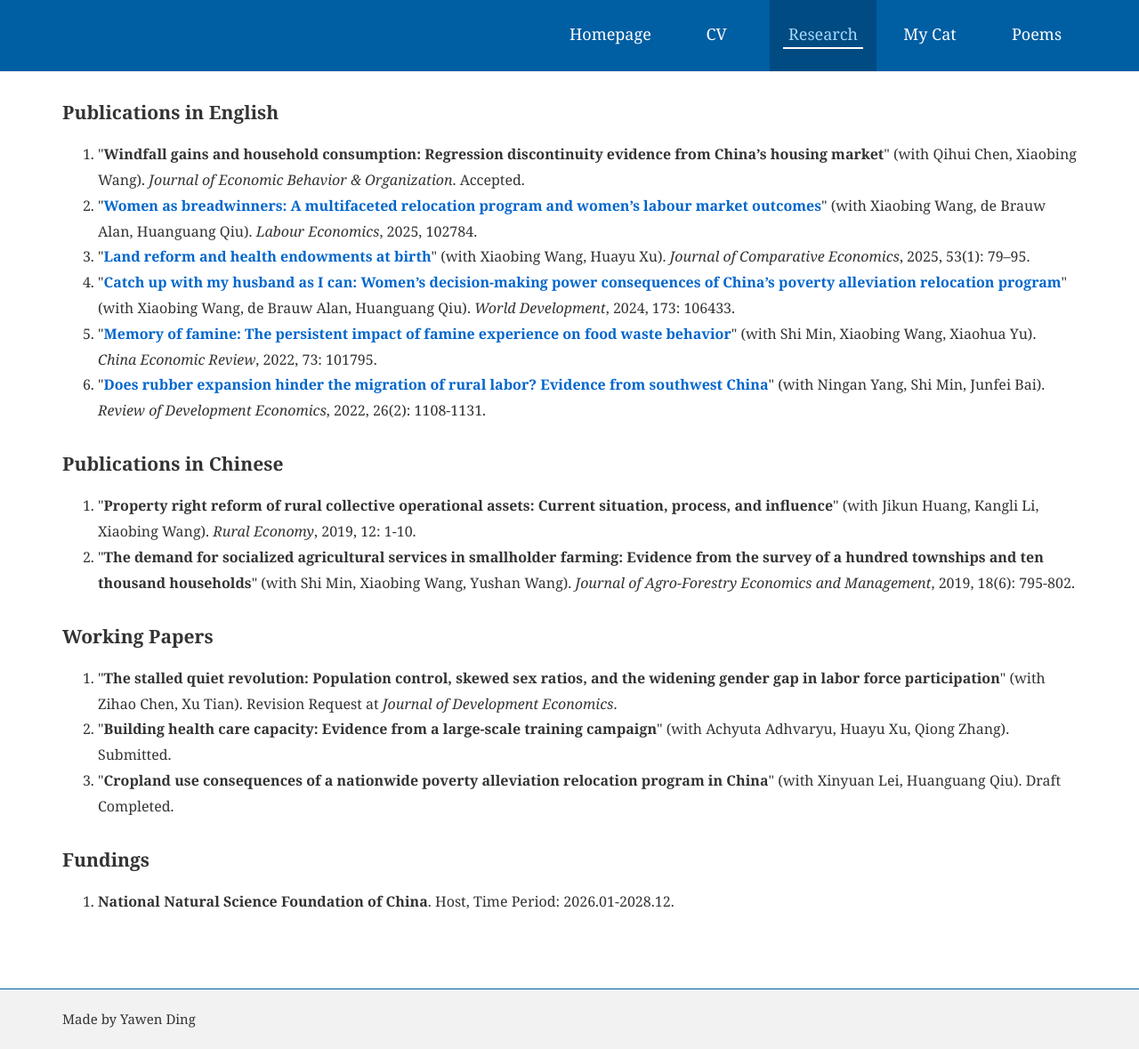
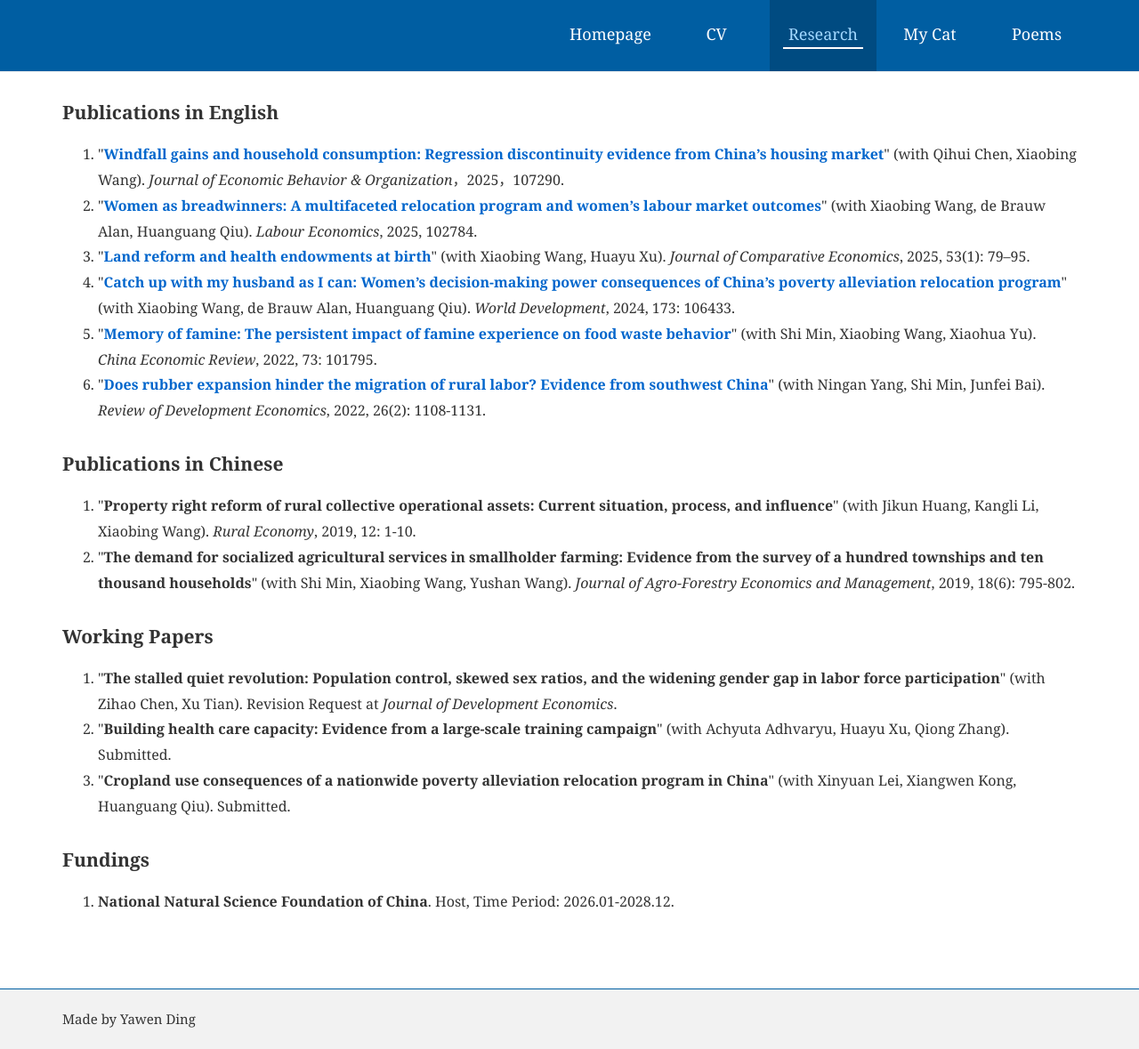
Before and after one commit to YawenDing/yawending.github.io, a Jekyll site: the page built from pages/_research/index.md, in a window 1280 px wide. Shown: the whole page at 89% size. Built offline with Jekyll 4.4.1, drawn with Linux system fonts in a browser that asks for light colours.

Commit message:
Update index.md

```diff
--- a/pages/_research/index.md
+++ b/pages/_research/index.md
@@ -7,7 +7,9 @@ no_heading: true
 ## Publications in English
 
 <ol>
-<li>"<b>Windfall gains and household consumption: Regression discontinuity evidence from China’s housing market</b>" (with Qihui Chen, Xiaobing Wang). <i>Journal of Economic Behavior & Organization</i>. Accepted.</li>
+<li>
+"<a href="https://www.sciencedirect.com/science/article/abs/pii/S016726812500407X"
+target="_blank" rel="noopener"><b>Windfall gains and household consumption: Regression discontinuity evidence from China’s housing market</b></a>" (with Qihui Chen, Xiaobing Wang). <i>Journal of Economic Behavior & Organization</i>，2025，107290.</li>
 <li>
     "<a href="https://www.sciencedirect.com/science/article/abs/pii/S0927537125001083" target="_blank" rel="noopener"><b>Women as breadwinners: A multifaceted relocation program and women’s labour market outcomes</b></a>" (with Xiaobing Wang, de Brauw Alan, Huanguang Qiu). <i>Labour Economics</i>, 2025, 102784.
  </li>
@@ -54,7 +56,7 @@ no_heading: true
 
 <li>"<b>Building health care capacity: Evidence from a large-scale training campaign</b>" (with Achyuta Adhvaryu, Huayu Xu, Qiong Zhang). Submitted.</li>
 
-<li>"<b>Cropland use consequences of a nationwide poverty alleviation relocation program in China</b>" (with Xinyuan Lei, Huanguang Qiu). Draft Completed.</li>
+<li>"<b>Cropland use consequences of a nationwide poverty alleviation relocation program in China</b>" (with Xinyuan Lei, Xiangwen Kong, Huanguang Qiu). Submitted.</li>
 
 </ol>
 
```
